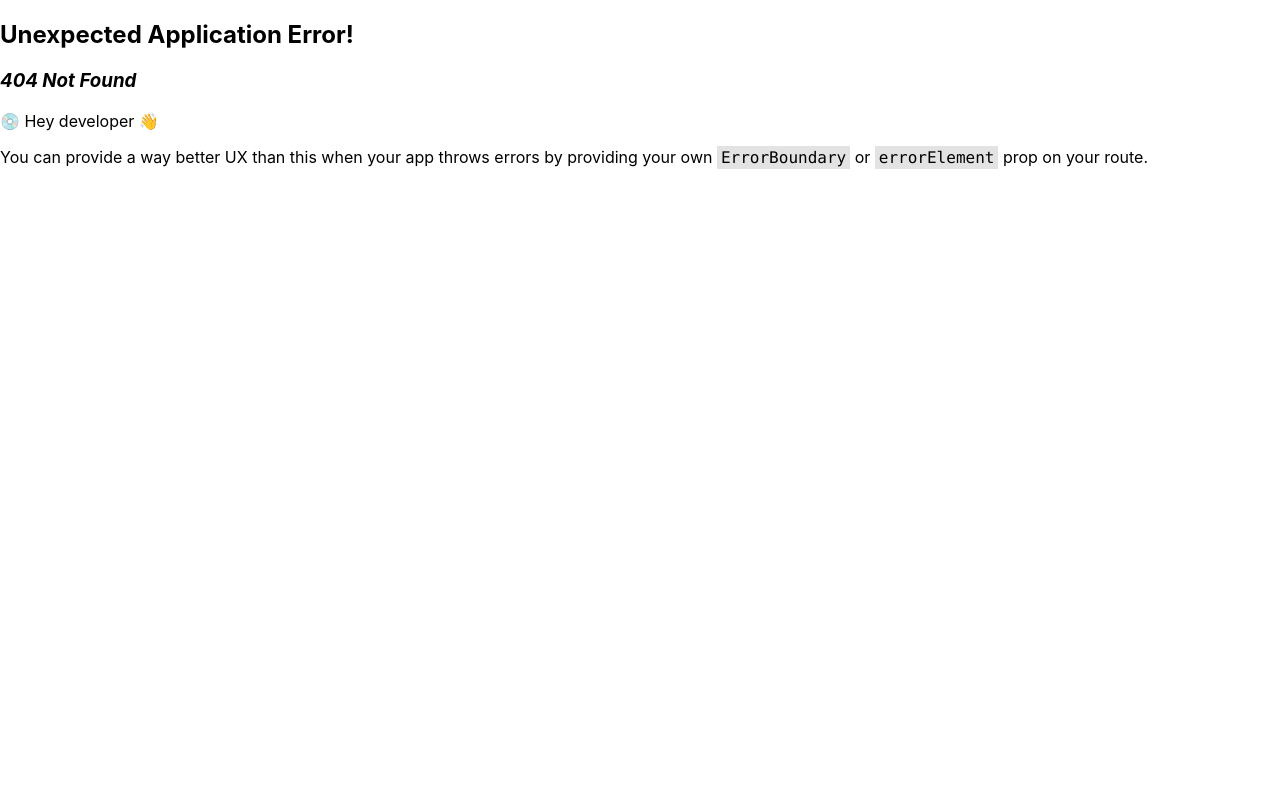
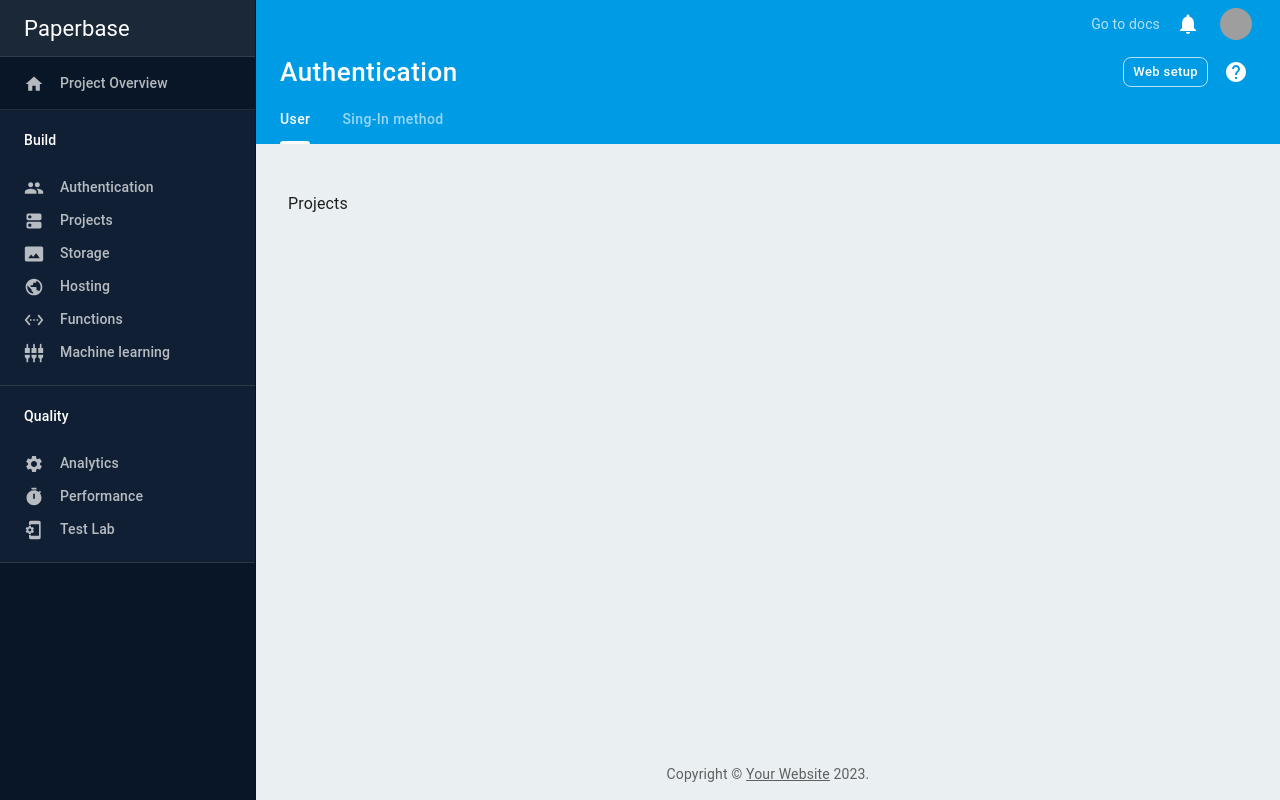
Before and after one commit to FrancescoMain/dashboard, a React (Create React App) app: page /projects in a window 1280 px wide. Before the commit this address had no page. Built offline with nearby package versions, Linux system fonts and the light colour scheme; grey boxes are pictures that could not be loaded.

Commit message:
header dinamico

```diff
--- a/package.json
+++ b/package.json
@@ -7,6 +7,7 @@
     "@emotion/styled": "^11.10.6",
     "@mui/icons-material": "^5.11.11",
     "@mui/material": "^5.11.15",
+    "@reduxjs/toolkit": "^1.9.3",
     "@testing-library/jest-dom": "^5.16.5",
     "@testing-library/react": "^13.4.0",
     "@testing-library/user-event": "^13.5.0",
@@ -17,8 +18,10 @@
     "react": "^18.2.0",
     "react-dom": "^18.2.0",
     "react-hook-form": "^7.43.9",
+    "react-redux": "^8.0.5",
     "react-router-dom": "^6.10.0",
     "react-scripts": "5.0.1",
+    "redux": "^4.2.1",
     "typescript": "^4.9.5",
     "web-vitals": "^2.1.4",
     "zod": "^3.21.4"
--- a/src/App.tsx
+++ b/src/App.tsx
@@ -1,5 +1,5 @@
 import * as React from "react";
-import { createTheme, ThemeProvider } from "@mui/material/styles";
+import { ThemeProvider } from "@mui/material/styles";
 import useMediaQuery from "@mui/material/useMediaQuery";
 import CssBaseline from "@mui/material/CssBaseline";
 import Box from "@mui/material/Box";
@@ -8,6 +8,10 @@ import Link from "@mui/material/Link";
 import Navigator from "./components/Navigator/Navigator";
 import Header from "./components/Header/Header";
 import { Outlet } from "react-router-dom";
+import { themeE } from "./defaultTheme";
+import { useAppDispatch } from "./redux/store";
+import { useEffect } from "react";
+import { setTitle } from "./redux/header/headerSlice";
 
 function Copyright() {
   return (
@@ -21,161 +25,22 @@ function Copyright() {
   );
 }
 
-let theme = createTheme({
-  palette: {
-    primary: {
-      light: "#63ccff",
-      main: "#009be5",
-      dark: "#006db3",
-    },
-  },
-  typography: {
-    h5: {
-      fontWeight: 500,
-      fontSize: 26,
-      letterSpacing: 0.5,
-    },
-  },
-  shape: {
-    borderRadius: 8,
-  },
-  components: {
-    MuiTab: {
-      defaultProps: {
-        disableRipple: true,
-      },
-    },
-  },
-  mixins: {
-    toolbar: {
-      minHeight: 48,
-    },
-  },
-});
-
-theme = {
-  ...theme,
-  components: {
-    MuiDrawer: {
-      styleOverrides: {
-        paper: {
-          backgroundColor: "#081627",
-        },
-      },
-    },
-    MuiButton: {
-      styleOverrides: {
-        root: {
-          textTransform: "none",
-        },
-        contained: {
-          boxShadow: "none",
-          "&:active": {
-            boxShadow: "none",
-          },
-        },
-      },
-    },
-    MuiTabs: {
-      styleOverrides: {
-        root: {
-          marginLeft: theme.spacing(1),
-        },
-        indicator: {
-          height: 3,
-          borderTopLeftRadius: 3,
-          borderTopRightRadius: 3,
-          backgroundColor: theme.palette.common.white,
-        },
-      },
-    },
-    MuiTab: {
-      styleOverrides: {
-        root: {
-          textTransform: "none",
-          margin: "0 16px",
-          minWidth: 0,
-          padding: 0,
-          [theme.breakpoints.up("md")]: {
-            padding: 0,
-            minWidth: 0,
-          },
-        },
-      },
-    },
-    MuiIconButton: {
-      styleOverrides: {
-        root: {
-          padding: theme.spacing(1),
-        },
-      },
-    },
-    MuiTooltip: {
-      styleOverrides: {
-        tooltip: {
-          borderRadius: 4,
-        },
-      },
-    },
-    MuiDivider: {
-      styleOverrides: {
-        root: {
-          backgroundColor: "rgb(255,255,255,0.15)",
-        },
-      },
-    },
-    MuiListItemButton: {
-      styleOverrides: {
-        root: {
-          "&.Mui-selected": {
-            color: "#4fc3f7",
-          },
-        },
-      },
-    },
-    MuiListItemText: {
-      styleOverrides: {
-        primary: {
-          fontSize: 14,
-          fontWeight: theme.typography.fontWeightMedium,
-        },
-      },
-    },
-    MuiListItemIcon: {
-      styleOverrides: {
-        root: {
-          color: "inherit",
-          minWidth: "auto",
-          marginRight: theme.spacing(2),
-          "& svg": {
-            fontSize: 20,
-          },
-        },
-      },
-    },
-    MuiAvatar: {
-      styleOverrides: {
-        root: {
-          width: 32,
-          height: 32,
-        },
-      },
-    },
-  },
-};
-
 const drawerWidth = 256;
 
 function App() {
   const [mobileOpen, setMobileOpen] = React.useState(false);
-  const isSmUp = useMediaQuery(theme.breakpoints.up("sm"));
+  const isSmUp = useMediaQuery(themeE.breakpoints.up("sm"));
+  const dispatch = useAppDispatch();
+  useEffect(() => {
+    dispatch(setTitle("Authentication"));
+  }, [dispatch]);
 
   const handleDrawerToggle = () => {
     setMobileOpen(!mobileOpen);
   };
 
   return (
-    <ThemeProvider theme={theme}>
+    <ThemeProvider theme={themeE}>
       <Box sx={{ display: "flex", minHeight: "100vh" }}>
         <CssBaseline />
         <Box
@@ -196,7 +61,7 @@ function App() {
           />
         </Box>
         <Box sx={{ flex: 1, display: "flex", flexDirection: "column" }}>
-          <Header onDrawerToggle={handleDrawerToggle} />
+          <Header Title={"SAS"} onDrawerToggle={handleDrawerToggle} />
           <Box
             component="main"
             sx={{ flex: 1, py: 6, px: 4, bgcolor: "#eaeff1" }}
--- a/src/components/Database/Database.tsx
+++ /dev/null
@@ -1,7 +0,0 @@
-import React from "react";
-
-const Database = () => {
-  return <div>Database</div>;
-};
-
-export default Database;
--- a/src/components/Header/Header.tsx
+++ b/src/components/Header/Header.tsx
@@ -14,20 +14,24 @@ import Tooltip from "@mui/material/Tooltip";
 import Typography from "@mui/material/Typography";
 import React, { useState } from "react";
 import { useNavigate } from "react-router-dom";
+import { useAppSelector } from "../../redux/store";
+import { menu } from "./lib";
 
 const lightColor = "rgba(255, 255, 255, 0.7)";
 
 interface HeaderProps {
   onDrawerToggle: () => void;
+  Title: string;
 }
 
-const Header = (props: HeaderProps) => {
-  const { onDrawerToggle } = props;
+const Header = ({ onDrawerToggle, Title }: HeaderProps) => {
   const [tabValue, setTabValue] = useState(0);
   const navigate = useNavigate();
   const handleTabChange = (event: React.SyntheticEvent, newValue: number) => {
     setTabValue(newValue);
   };
+  const header = useAppSelector((state) => state.header);
+
   return (
     <React.Fragment>
       <AppBar color="primary" position="sticky" elevation={0}>
@@ -87,7 +91,7 @@ const Header = (props: HeaderProps) => {
           <Grid container alignItems="center" spacing={1}>
             <Grid item xs>
               <Typography color="inherit" variant="h5" component="h1">
-                Authentication
+                {header.title}
               </Typography>
             </Grid>
             <Grid item>
@@ -117,13 +121,18 @@ const Header = (props: HeaderProps) => {
         sx={{ zIndex: 0 }}
       >
         <Tabs value={tabValue} onChange={handleTabChange} textColor="inherit">
-          <Tab label="Users" />
-          <Tab
-            onClick={() => navigate("auth/register")}
-            label="Sign-in method"
-          />
-          <Tab label="Templates" />
-          <Tab label="Usage" />
+          {menu.map((tab) =>
+            header.title === tab.title
+              ? tab.tabs.map((singleTab) => (
+                  <Tab
+                    label={singleTab.name}
+                    onClick={() => {
+                      navigate(singleTab.path);
+                    }}
+                  ></Tab>
+                ))
+              : ""
+          )}
         </Tabs>
       </AppBar>
     </React.Fragment>
--- /dev/null
+++ b/src/components/Header/lib.ts
@@ -0,0 +1,23 @@
+
+export const menu = [
+    { title: "Authentication",
+    tabs: [ {
+        name: "User",
+        path: "/auth"
+    }, {
+        name:"Sing-In method",
+        path: "/auth/register"
+    }
+]},
+{
+    title: "Projects",
+    tabs:[{
+        name: "Project List",
+        path: "/prohects"
+    },
+    {
+        name: "New Project",
+        path: "/prohects/new"
+    },]
+}
+]
--- a/src/components/Navigator/Navigator.tsx
+++ b/src/components/Navigator/Navigator.tsx
@@ -19,6 +19,8 @@ import SettingsIcon from "@mui/icons-material/Settings";
 import PhonelinkSetupIcon from "@mui/icons-material/PhonelinkSetup";
 import { useState } from "react";
 import { useNavigate } from "react-router-dom";
+import { setTitle } from "../../redux/header/headerSlice";
+import { useAppDispatch } from "../../redux/store";
 
 const categories = [
   {
@@ -29,7 +31,7 @@ const categories = [
         icon: <PeopleIcon />,
         path: "/auth",
       },
-      { id: "Database", icon: <DnsRoundedIcon />, path: "/database" },
+      { id: "Projects", icon: <DnsRoundedIcon />, path: "/projects" },
       { id: "Storage", icon: <PermMediaOutlinedIcon />, path: "/storage" },
       { id: "Hosting", icon: <PublicIcon />, path: "/hosting" },
       { id: "Functions", icon: <SettingsEthernetIcon />, path: "/functions" },
@@ -67,9 +69,11 @@ const itemCategory = {
 const Navigator = (props: DrawerProps) => {
   const [activeItem, setActiveItem] = useState("");
   const { ...other } = props;
+  const dispatch = useAppDispatch();
 
   const handleActive = (id: string) => {
     setActiveItem(id);
+    dispatch(setTitle(id));
   };
 
   const navigate = useNavigate();
--- /dev/null
+++ b/src/components/Projects/Projects.tsx
@@ -0,0 +1,5 @@
+const Projects = () => {
+  return <div>Projects</div>;
+};
+
+export default Projects;
--- /dev/null
+++ b/src/defaultTheme.ts
@@ -0,0 +1,145 @@
+import { createTheme } from "@mui/material";
+
+let theme = createTheme({
+    palette: {
+      primary: {
+        light: "#63ccff",
+        main: "#009be5",
+        dark: "#006db3",
+      },
+    },
+    typography: {
+      h5: {
+        fontWeight: 500,
+        fontSize: 26,
+        letterSpacing: 0.5,
+      },
+    },
+    shape: {
+      borderRadius: 8,
+    },
+    components: {
+      MuiTab: {
+        defaultProps: {
+          disableRipple: true,
+        },
+      },
+    },
+    mixins: {
+      toolbar: {
+        minHeight: 48,
+      },
+    },
+  });
+
+  export let themeE
+ = {
+    ...theme,
+    components: {
+      MuiDrawer: {
+        styleOverrides: {
+          paper: {
+            backgroundColor: "#081627",
+          },
+        },
+      },
+      MuiButton: {
+        styleOverrides: {
+          root: {
+            textTransform: "none",
+          },
+          contained: {
+            boxShadow: "none",
+            "&:active": {
+              boxShadow: "none",
+            },
+          },
+        },
+      },
+      MuiTabs: {
+        styleOverrides: {
+          root: {
+            marginLeft: theme.spacing(1),
+          },
+          indicator: {
+            height: 3,
+            borderTopLeftRadius: 3,
+            borderTopRightRadius: 3,
+            backgroundColor: theme.palette.common.white,
+          },
+        },
+      },
+      MuiTab: {
+        styleOverrides: {
+          root: {
+            textTransform: "none",
+            margin: "0 16px",
+            minWidth: 0,
+            padding: 0,
+            [theme.breakpoints.up("md")]: {
+              padding: 0,
+              minWidth: 0,
+            },
+          },
+        },
+      },
+      MuiIconButton: {
+        styleOverrides: {
+          root: {
+            padding: theme.spacing(1),
+          },
+        },
+      },
+      MuiTooltip: {
+        styleOverrides: {
+          tooltip: {
+            borderRadius: 4,
+          },
+        },
+      },
+      MuiDivider: {
+        styleOverrides: {
+          root: {
+            backgroundColor: "rgb(255,255,255,0.15)",
+          },
+        },
+      },
+      MuiListItemButton: {
+        styleOverrides: {
+          root: {
+            "&.Mui-selected": {
+              color: "#4fc3f7",
+            },
+          },
+        },
+      },
+      MuiListItemText: {
+        styleOverrides: {
+          primary: {
+            fontSize: 14,
+            fontWeight: theme.typography.fontWeightMedium,
+          },
+        },
+      },
+      MuiListItemIcon: {
+        styleOverrides: {
+          root: {
+            color: "inherit",
+            minWidth: "auto",
+            marginRight: theme.spacing(2),
+            "& svg": {
+              fontSize: 20,
+            },
+          },
+        },
+      },
+      MuiAvatar: {
+        styleOverrides: {
+          root: {
+            width: 32,
+            height: 32,
+          },
+        },
+      },
+    },
+  };
--- /dev/null
+++ b/src/redux/header/headerSlice.ts
@@ -0,0 +1,16 @@
+import { createSlice, PayloadAction } from "@reduxjs/toolkit";
+
+export const HeaderSlice = createSlice({
+  name: "Header",
+  initialState: { title: "" },
+    reducers: {
+        setTitle: (state, action) => {
+            return { ...state, title: action.payload };
+    }
+
+  },
+});
+
+export const {setTitle
+
+} = HeaderSlice.actions;
--- /dev/null
+++ b/src/redux/store.ts
@@ -0,0 +1,16 @@
+import { configureStore } from "@reduxjs/toolkit";
+import { TypedUseSelectorHook, useDispatch, useSelector } from "react-redux";
+import { HeaderSlice } from "./header/headerSlice";
+
+
+export const store = configureStore({
+  reducer: {
+    header: HeaderSlice.reducer,
+
+  },
+});
+
+export const useAppDispatch: () => typeof store.dispatch = useDispatch;
+export const useAppSelector: TypedUseSelectorHook<
+  ReturnType<typeof store.getState>
+> = useSelector;
```
Also changed, not shown: src/index.tsx (+8 -4 lines), src/redux/projects/projectSlice.ts (added, +13 -0 lines), 1 other file (tests, documents, lock files or other folders).
